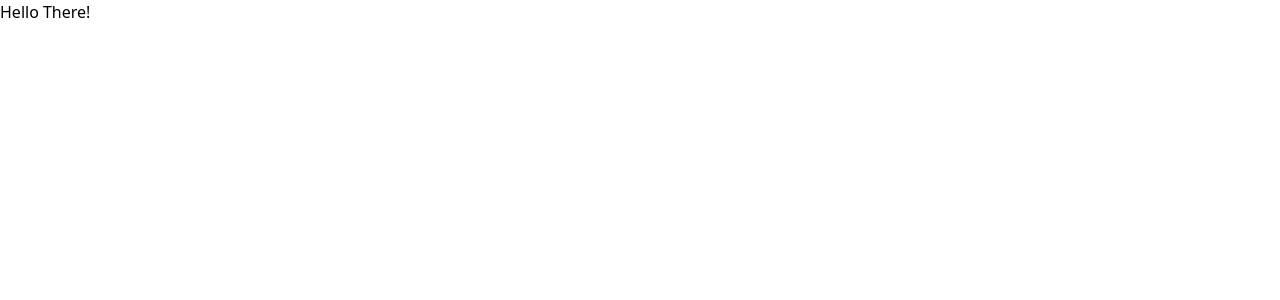
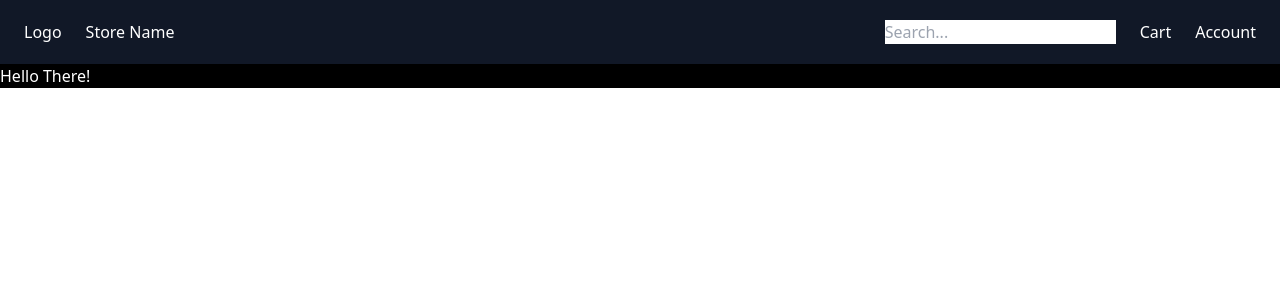
Before and after one commit to Saltysam101/ndcardshop, a React (Create React App) app: page / in a window 1280 px wide. Shown: the top 300 px of the page. Built offline with nearby package versions, Linux system fonts and the light colour scheme.

Commit message:
Basic top nav set up

```diff
--- a/src/App.js
+++ b/src/App.js
@@ -1,11 +1,13 @@
-import { BrowserRouter as Router, Route, Switch } from 'react-router-dom'
+import { BrowserRouter as Router, Route, Switch } from 'react-router-dom';
 
+import Nav from './components/nav';
 import Shop from './pages/shop';
 
 function App() {
   return (
   <Router>
-    <div className="">
+    <div>
+      <Nav />
       <Switch>
         <Route path="/" exact component={Shop}/>
       </Switch>
--- a/src/components/nav.js
+++ b/src/components/nav.js
@@ -0,0 +1,26 @@
+import React from 'react'
+import { NavLink } from 'react-router-dom';
+
+export default function Nav() {
+    return (
+        <div>
+            <nav className="flex justify-between items-center h-16 w-screen bg-gray-900 text-white">
+                <div className="flex">
+                    <h2 className="mx-6">Logo</h2>
+                    <h4 className="">Store Name</h4>
+                </div>
+                <div className="flex">
+                    <input
+                    type="text"
+                    placeholder="Search..."
+                    className="mr-6 md:mr-0"
+                    />
+                    <div className="flex">
+                        <h3 className="hidden md:block mx-6">Cart</h3>
+                        <h3 className="hidden md:block mr-6">Account</h3>
+                    </div>
+                </div>
+            </nav>
+        </div>
+    )
+}
--- a/src/pages/shop.js
+++ b/src/pages/shop.js
@@ -2,7 +2,7 @@ import React from 'react'
 
 export default function Shop() {
     return (
-        <div>
+        <div className="bg-black text-white">
            Hello There!
         </div>
     )
```
